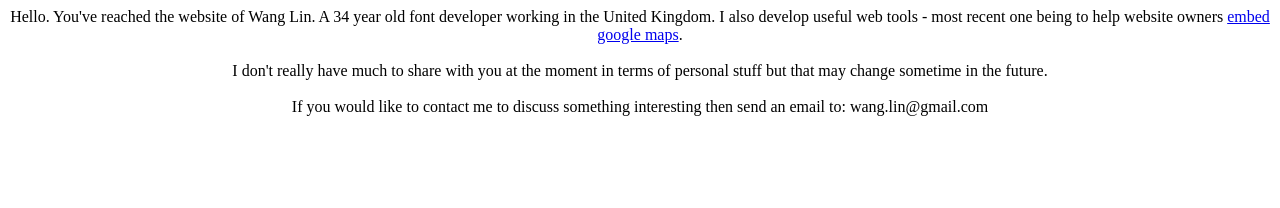
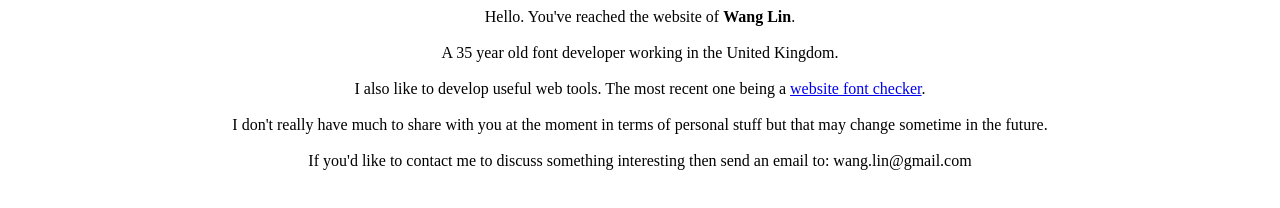
Before and after one commit to bleepybloop/hackz.github.io, a plain HTML site: page index.html in a window 1280 px wide. Drawn offline with Linux system fonts and the light colour scheme.

Commit message:
Update index.html

```diff
--- a/index.html
+++ b/index.html
@@ -2,9 +2,10 @@
 <html>
 <title>Wang Lin</title>
 <body>
-<div align="center">Hello. You've reached the website of Wang Lin. A 34 year old font developer working in the United Kingdom. I also develop useful web tools - most recent one being to help website owners <a href="https://knowcookies.com/embed-google-maps/">embed google maps</a>.</div>
-  <br><div align="center">
-  I don't really have much to share with you at the moment in terms of personal stuff but that may change sometime in the future.</div><br>
-<div align="center">If you would like to contact me to discuss something interesting then send an email to: wang.lin@gmail.com</div>
+  <div align="center">Hello. You've reached the website of <b>Wang Lin</b>.</div><br>
+  <div align="center">A 35 year old font developer working in the United Kingdom.</div><br>
+  <div align="center">I also like to develop useful web tools. The most recent one being a <a href="https://nicefonts.com/website-font-checker/">website font checker</a>.</div>
+  <br><div align="center">I don't really have much to share with you at the moment in terms of personal stuff but that may change sometime in the future.</div><br>
+<div align="center">If you'd like to contact me to discuss something interesting then send an email to: wang.lin@gmail.com</div>
 </body>
 </html>
```
